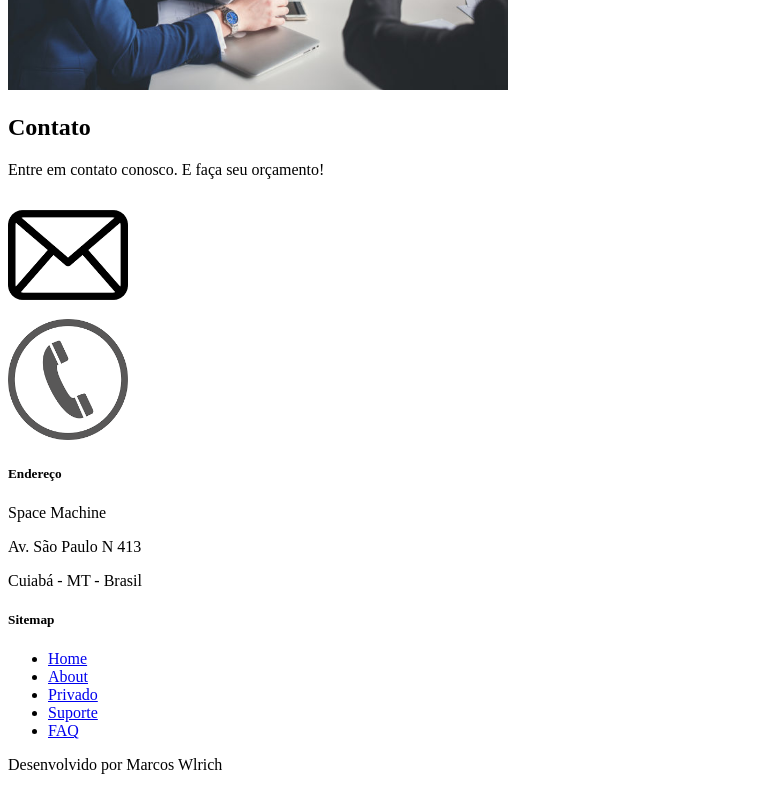
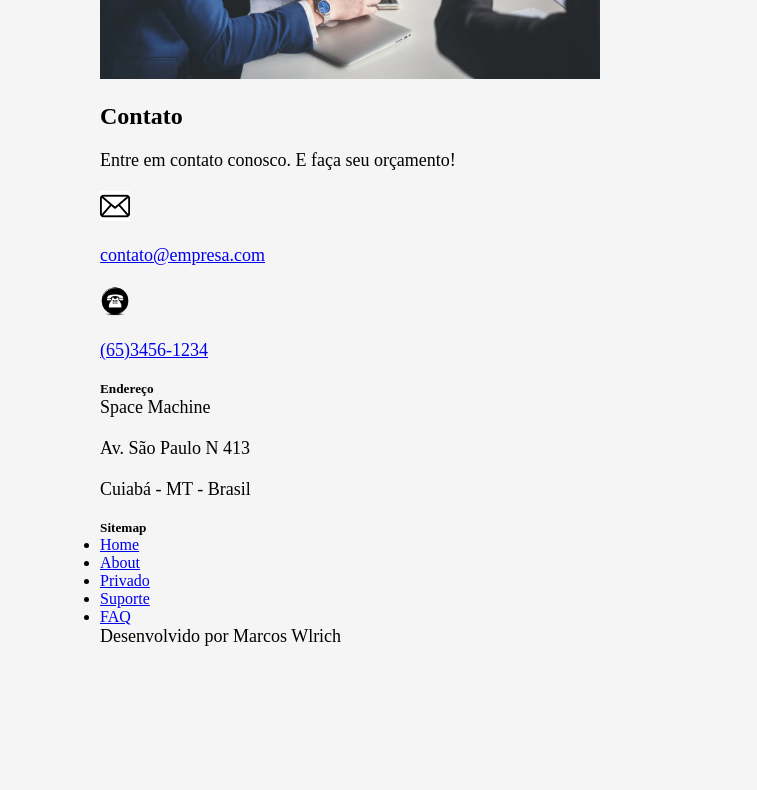
Before and after one commit to marcoswlrich/studies_html5_css3, a plain HTML site: page index.html in a window 1280 px wide. Shown: the part 1295-2085 px from the top of the page, without its empty margins (0-757 px from the left). After the commit the page ends 1962 px from the top, so only its background shows below. Drawn offline with Linux system fonts and the light colour scheme.

Commit message:
Add primeiras personalizações em css

```diff
--- /dev/null
+++ b/css/style.css
@@ -0,0 +1,33 @@
+*{
+    margin: 0;
+    padding: 0;
+}
+
+
+
+body {
+    background:  whitesmoke;
+    margin-left: 100px;
+    margin-right: 200px;
+}
+header{
+    margin-top: 30px;
+}
+
+h1 {
+    font-family: 'Times New Roman', Times, serif;
+    margin-bottom: 20px;
+}
+h2{
+    font-family: 'Times New Roman', Times, serif;
+    margin-bottom: 20px;
+}
+
+p{
+    font-family: 'Times New Roman', Times, serif;
+    font-size: 18px;
+    margin-bottom: 20px;
+}
+img {
+    margin-bottom: 20px;
+}
--- a/index.html
+++ b/index.html
@@ -3,6 +3,7 @@
     <head>
         <meta charset="utf-8">
         <title>Minha Página</title>
+        <link rel="stylesheet" type="text/css" href="css/style.css">
     </head>
     <body>
         <nav>
@@ -26,7 +27,7 @@
             </ul>
 
         </nav>
-        <p>Teste </p>
+
 
         <header>
             <h1>Minha Página</h1>
@@ -73,10 +74,13 @@
                    Entre em contato conosco. E faça seu orçamento!
                 </p>
                 <div>
-                    <img src="img/download (1).png" width="120px">
+                    <img src="img/download (1).png" width="30px">
+                    <p><a href="mailto: contato@empresa.com">contato@empresa.com</a></p>
                 </div>
                 <div>
-                    <img src="img/download.png" width="120px">
+                    <img src="img/unnamed.png" width="30px">
+                    <p><a href="tel:(65)3456-1234">(65)3456-1234</a></p>
+
                 </div>
             </section>
 
```
Also changed, not shown: img/unnamed.png (added).
